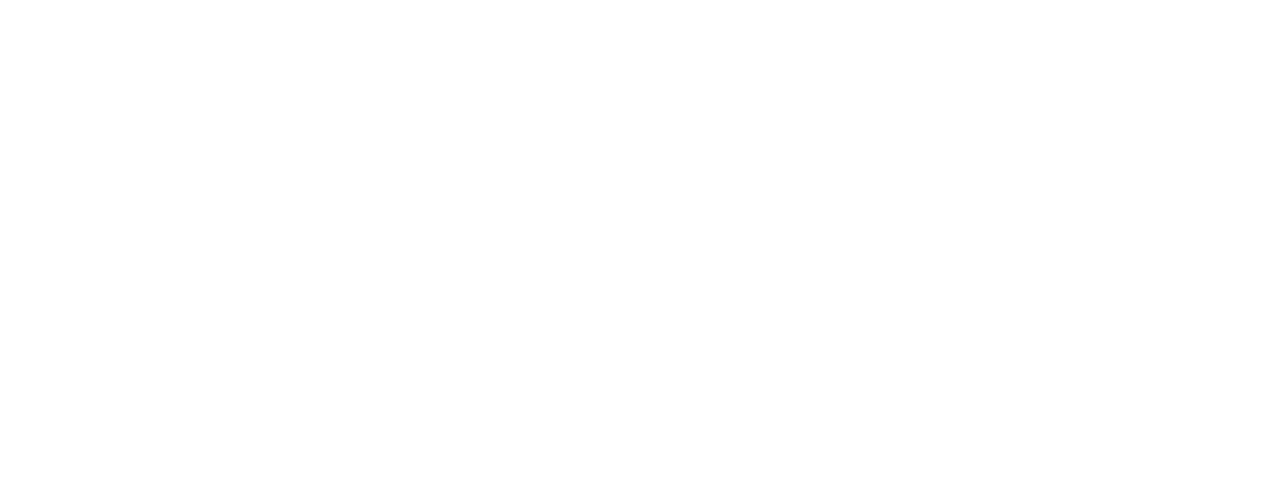
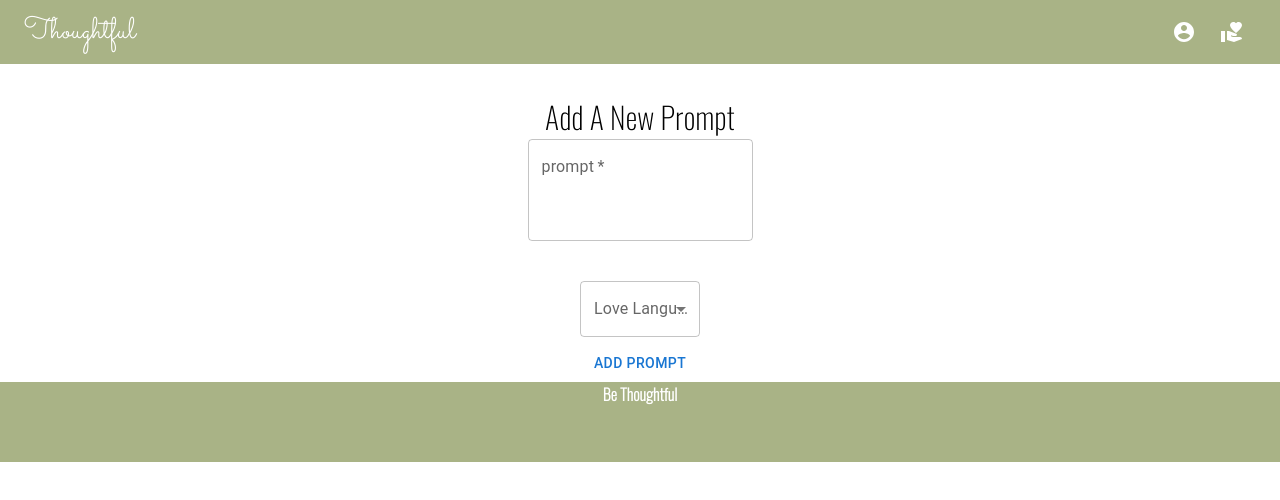
Before and after one commit to jrkidman/thoughtful-app, a React (Create React App) app: page /add-prompt in a window 1280 px wide. Before the commit this address had no page. Shown: the top 500 px of the page. Built offline with nearby package versions, Linux system fonts and the light colour scheme.

Commit message:
added page for adding new prompt, is working although not getting value of dropdown selection

```diff
--- a/src/App.css
+++ b/src/App.css
@@ -75,3 +75,9 @@
   flex-direction: column;
   text-align: center;
 }
+
+#new-prompt{
+  display: flex;
+  flex-direction: column;
+  text-align: center;
+}
--- a/src/App.js
+++ b/src/App.js
@@ -2,6 +2,7 @@
 import { Provider } from 'react-redux';
 import { BrowserRouter, Route, Routes } from 'react-router-dom';
 import './App.css';
+import AddPromptPage from './pages/AddPromptPage';
 import EditProfilePage from './pages/EditProfilePage';
 import HomePage from './pages/HomePage';
 import LoginPage from './pages/LoginPage';
@@ -23,6 +24,8 @@
             <Route path="/profile" element={<ProfilePage />} />
             <Route path="/prompt" element={<PromptPage />} />
             <Route path="/edit-profile" element={<EditProfilePage />} />
+            <Route path="/add-prompt" element={<AddPromptPage />} />
+
 
           </Routes>
         </BrowserRouter>
--- a/src/components/PromptCard.js
+++ b/src/components/PromptCard.js
@@ -2,7 +2,7 @@
 import Card from '@mui/material/Card';
 import CardContent from '@mui/material/CardContent';
 import Typography from '@mui/material/Typography';
-import Axios from './utils/Axios';
+// import Axios from './utils/Axios';
 
 
 // need to get random prompts from db to  here
--- a/src/components/layoutComponents/Footer.js
+++ b/src/components/layoutComponents/Footer.js
@@ -6,14 +6,19 @@
     <Box
       bgcolor="#a9b386"
       width="100%"
-      p="40px"
+      height="80px"
+      // p="40px"
       position="relative"
       bottom="0px"
       sx={{ flexGrow: 1 }}
     >
       <Typography
         fontWeight="bold"
-        align="center"
+        display="flex"
+        justifyContent="center"
+        alignContent="center"
+
+        // textAlign="center"
         color="white"
         fontFamily="Oswald"
       >Be Thoughtful </Typography>
--- /dev/null
+++ b/src/pages/AddPromptPage.js
@@ -0,0 +1,154 @@
+import { Box, Button, Typography, TextField, FormControl, InputLabel, Select, MenuItem } from '@mui/material'
+import React, { useState } from 'react'
+// import { useDispatch, useSelector } from 'react-redux'
+// import { Navigate, useNavigate } from 'react-router-dom'
+import Footer from '../components/layoutComponents/Footer'
+import Header from '../components/layoutComponents/Header'
+import Axios from '../components/utils/Axios'
+
+// add a prompt
+//      get prompt and category
+//      send request via api
+
+// need backend route to add prompt
+
+
+const AddPromptPage = (e) => {
+    // const dispatch = useDispatch();
+    // const user = useSelector(state => state.user);
+
+    // const navigate = useNavigate();
+
+
+    // this function is copied from login page and needs to be modified to call the prompts collection and add to it
+    const handleSubmit = async (event) => {
+        event.preventDefault();
+        // send prompt and category, will be an axios.post call
+        const response = await Axios.post('/add-prompt', newPrompt);
+        console.log("api response: ", response);
+        // console.log("prompt: ", newPrompt.prompt);
+        // console.log("category: ", newPrompt.category);
+
+        // dispatch(signIn(response.data.user));
+        // navigate('/prompt');
+    };
+
+    //get category selection from dropdown
+    const [category, setCategory] = useState("");
+    const handleChange = (event) => {
+        setCategory(event.target.value);
+    };
+
+    const [newPrompt, setNewPrompt] = useState({
+        prompt: '',
+        category: 'category',
+    });
+
+
+
+
+    return (
+        <div>
+            <Header />
+
+            <form
+                id="new-prompt"
+                action="submit"
+                onSubmit={handleSubmit}
+            >
+                <Typography
+                    mt="30px"
+                    fontFamily="oswald"
+                    fontSize="30px"
+                >Add A New Prompt</Typography>
+
+
+                <Box mb={4}>
+                    <TextField
+                        id="prompt"
+                        multiline
+                        minRows={3}
+                        maxRows={Infinity}
+                        width={8}
+                        label="prompt"
+                        value={newPrompt.prompt}
+                        onChange={(event) => setNewPrompt({ ...newPrompt, prompt: event.target.value })}
+                        required
+                    />
+                </Box>
+
+
+                <Box>
+                    <div>
+                        <FormControl sx={{ m: 1, minWidth: 120 }}>
+                            <InputLabel id="category-label">Love Language Category</InputLabel>
+                            <Select
+                                labelId="category"
+                                id="category"
+                                value={category}
+                                label="Category"
+                                onChange={handleChange}
+                            >
+                                <MenuItem
+                                    value="words of affirmation"
+                                    >
+                                    Words of Affirmation
+                                    </MenuItem>
+
+                                <MenuItem
+                                    value="physical touch"
+                                    >
+                                    Physical Touch
+                                    </MenuItem>
+
+                                <MenuItem
+                                    value="acts of service"
+                                    >
+                                    Acts of Service
+                                    </MenuItem>
+
+                                <MenuItem
+                                    value="quality time"
+                                    >
+                                    Quality Time
+                                    </MenuItem>
+
+                                <MenuItem
+                                    value="gift giving"
+                                    >
+                                    Gift Giving
+                                    </MenuItem>
+                                    {/* {console.log("category value: ", category)} */}
+                            </Select>
+                        </FormControl>
+                    </div>
+
+                </Box>
+
+                <Box>
+                    <Button type="submit" onClick={handleSubmit}>Add Prompt</Button>
+                </Box>
+
+
+
+
+
+
+                {/* {error && (
+                    <Box border="1px solid red" borderRadius="5px" p={3} pb={2}>
+                        <Typography textAlign="center">{error}</Typography>
+
+                    </Box>
+                )} */}
+            </form>
+
+
+
+
+
+            <Footer position="static" mb="0px" />
+        </div>
+    )
+}
+
+export default AddPromptPage
--- a/src/pages/PromptPage.js
+++ b/src/pages/PromptPage.js
@@ -15,28 +15,29 @@
     console.log('error: ', error)
 
 
-    const navigate= useNavigate();
-    // const refreshPrompt = navigate('/prompt');
+    const refreshPrompt = () => {
+        window.location.reload();
+    }
 
     useEffect(() => {
         const fetchData = async () => {
-                    try{
+            try {
                 const response = await Axios.get('/prompt');
                 console.log("api response: ", response.data);
                 const fetchedData = response.data;
                 setPromptData(fetchedData);
-                } catch (err){
+            } catch (err) {
                 setError(err.message);
             }
         };
         fetchData();
     }, []);
 
-    if(error){
+    if (error) {
         return 'everything broke!!';
     }
 
-    if(!promptData){
+    if (!promptData) {
         return null;
     }
 
@@ -52,7 +53,7 @@
 
                 {/* this button when clicked should generate a new prompt */}
                 <Button type="submit"
-                // onClick={refreshPrompt}
+                onClick={refreshPrompt}
                 >
                     Get a new prompt!
                 </Button>
```
Also changed, not shown: 1 other file (tests, documents, lock files or other folders). Lines whose indentation alone changed are shown as unchanged.
